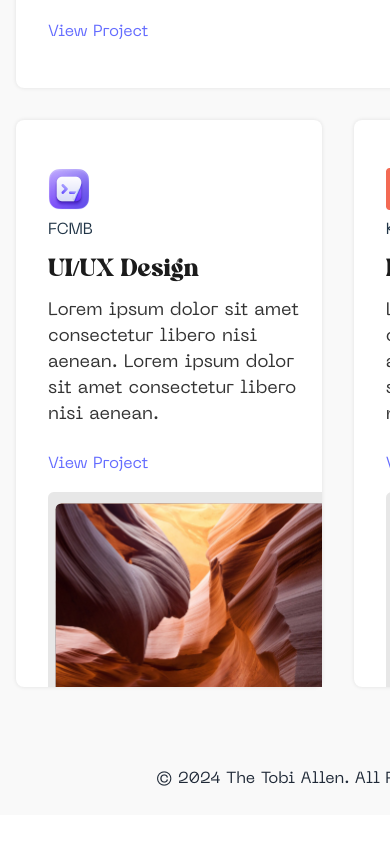
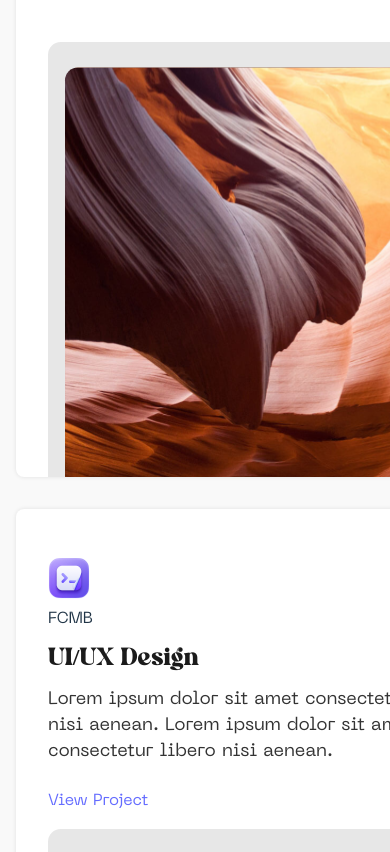
Before and after one commit to sleekidd/tobiallen, a React (Vite) app: page / in a window 390 px wide. Shown: the part 2000-2852 px from the top of the page. Before the commit the page ends 2815 px from the top, so only its background shows below. Built offline with nearby package versions, Linux system fonts and the light colour scheme.

Commit message:
Mobile Responsiveness

```diff
--- a/src/pages/Home.tsx
+++ b/src/pages/Home.tsx
@@ -8,7 +8,7 @@ import logoorange from '../assets/logo-orange.svg'
 
 const Home: React.FC = () => {
   return (
-    <div className="max-w-[1092px] bg-[#F9F9F9] px-[16px]">
+    <div className="w-full max-w-[1092px] bg-[#F9F9F9] px-[16px]">
       {/* Header Section */}
       <Header />
 
@@ -113,7 +113,7 @@ const Home: React.FC = () => {
             </div>
           </div>
           <div className="flex flex-col gap-[32px]">
-            <div className="flex flex-row pl-[32px] pt-[48px] bg-white shadow-custom rounded-[8px] gap-[32px]">
+            <div className="flex flex-col lg:flex-row pl-[32px] pt-[48px] bg-white shadow-custom rounded-[8px] gap-[32px]">
               <div className="flex flex-col w-full max-w-[453px] gap-[16px] pb-[44px]">
                 <div className="flex flex-col gap-[8px] items-start">
                   <img src={zoom} alt="" />
@@ -139,7 +139,7 @@ const Home: React.FC = () => {
                 <img src={portfolioimg} alt="" />
               </div>
             </div>
-            <div className="flex flex-row gap-[32px]">
+            <div className="flex flex-col lg:flex-row gap-[32px]">
               <div className="flex flex-col pl-[32px] pt-[48px] bg-white shadow-custom rounded-[8px] gap-[16px]">
                 <div className="flex flex-col w-full max-w-[453px] gap-[16px]">
                   <div className="flex flex-col gap-[8px] items-start">
```
